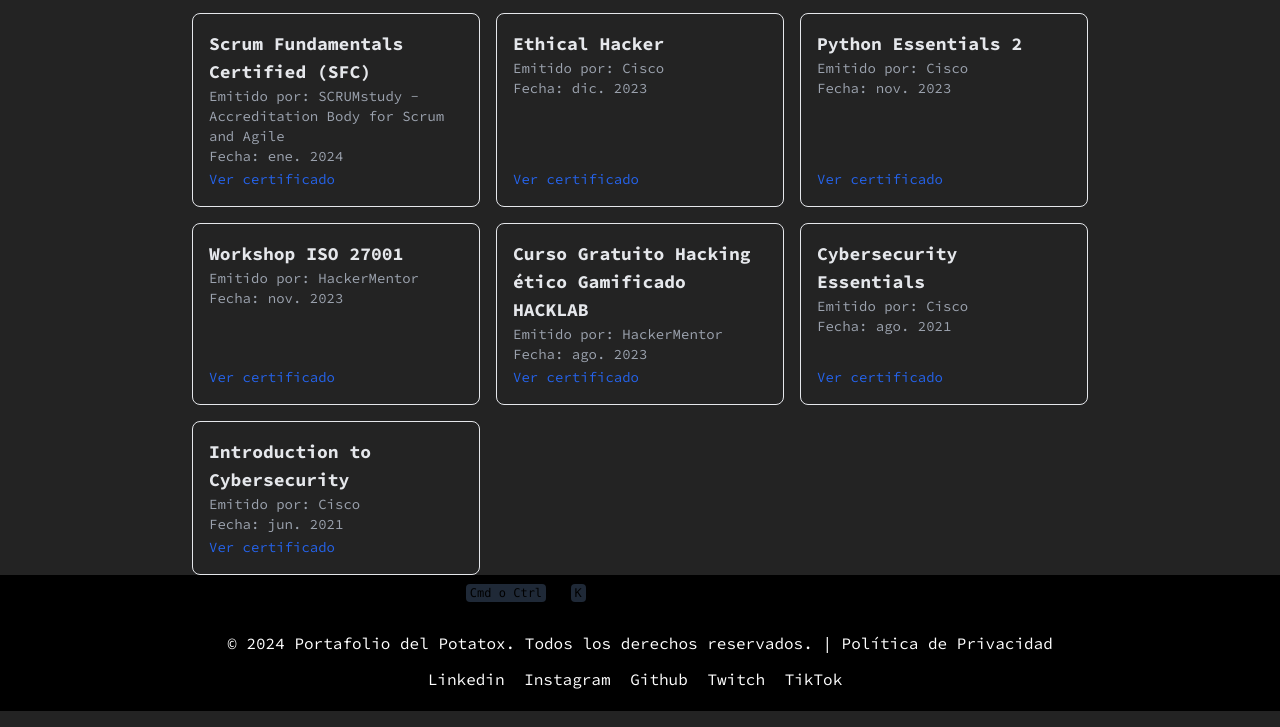
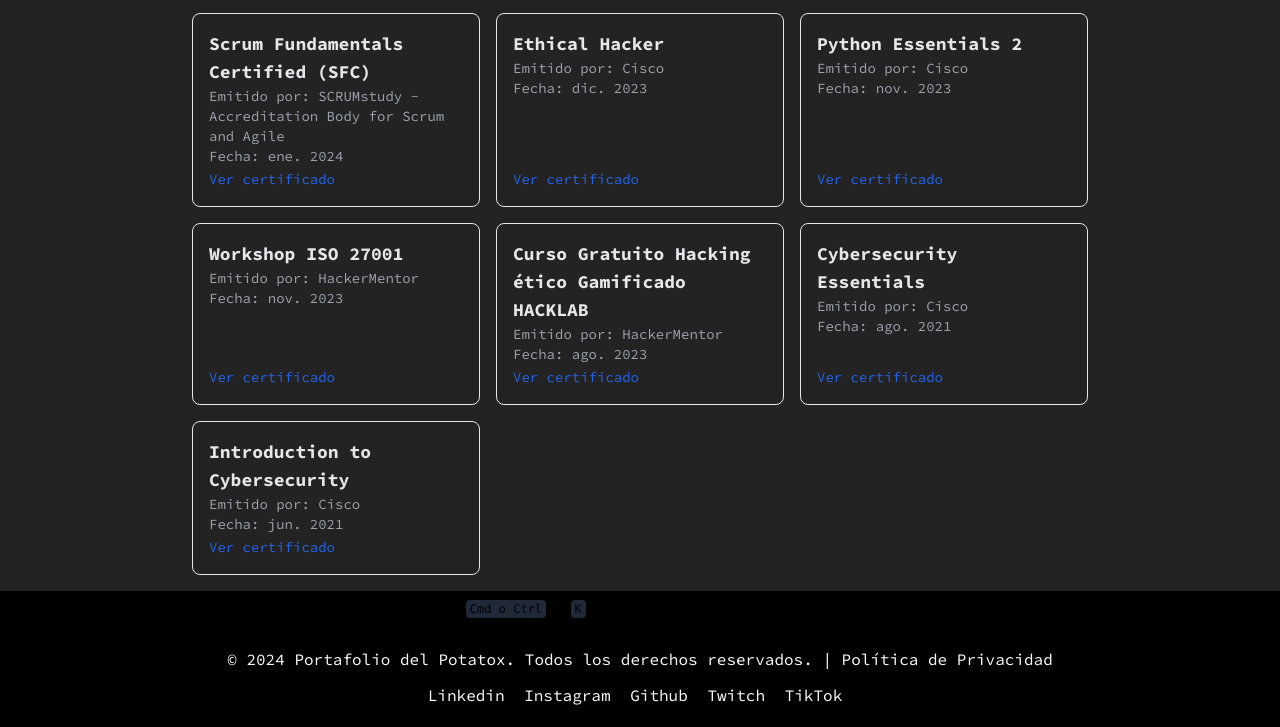
Before and after one commit to MrPotatoXx/portafolio, an Astro site: page /cv in a window 1280 px wide. Shown: the part 2789-3516 px from the top of the page. Built offline with nearby package versions, Linux system fonts and the light colour scheme; Astro itself is replaced by a stand-in of ours.

Commit message:
Ajuste de margenes de atajos de teclado

```diff
--- a/src/components/cvsections/KeyboardManager.astro
+++ b/src/components/cvsections/KeyboardManager.astro
@@ -26,7 +26,7 @@
 ---
 
 <footer
-  class="no-print bg-black w-full py-2 text-center text-sm"
+  class="no-print bg-black w-full py-2 text-center text-sm mt-4"
 >
   Pulsa <kbd class="bg-gray-800 rounded px-2 font-mono text-xs">Cmd o Ctrl</kbd>
   + <kbd class="bg-gray-800 rounded px-2 font-mono text-xs">K</kbd> para abrir la
```
